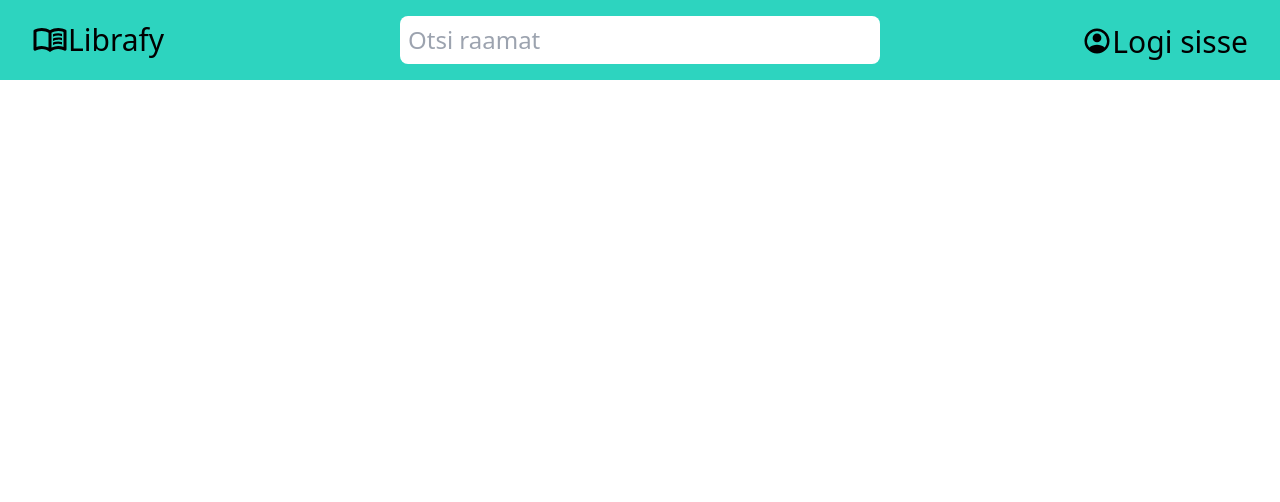
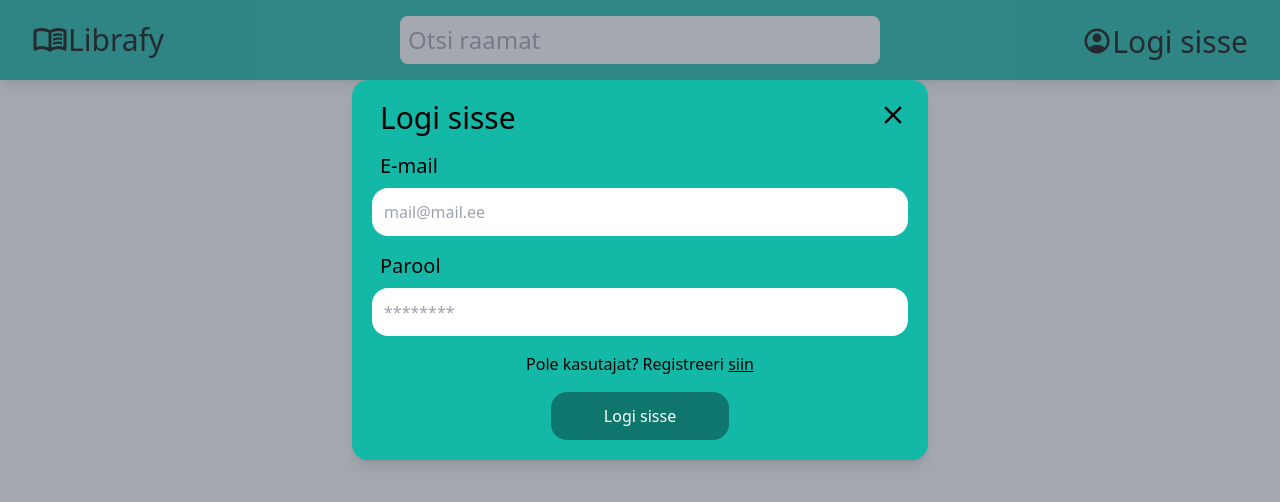
Before and after one commit to GardoKirsipuu/Librafy, a Nuxt app: page /book/1 in a window 1280 px wide. Both pictures are taken after a click on the link "Logi sisse". Shown: the top 502 px of the page. Built offline with nearby package versions, Linux system fonts and the light colour scheme; no server answers; the database is empty.

Commit message:
Merged Auth with master

```diff
--- a/app.vue
+++ b/app.vue
@@ -1,11 +1,12 @@
 <template>
   <div>
-    <TheHeader @search="search = search"/>
+    <TheHeader @search="search = search" :user="user"/>
     <NuxtPage :search-value="search" />
   </div>
 </template>
 
 <script setup>
+const user = useSupabaseUser()
 
 const search = useState('search')
 
--- /dev/null
+++ b/components/Dropdown.vue
@@ -0,0 +1,30 @@
+<template>
+    <ul class="text-xl flex flex-col text-start bg-teal-500 p-3 gap-y-2 shadow-2xl divide-y-2 divide-black">
+        <li class="flex flex-row items-center mx-auto" @click="logName">
+            <Icon name="material-symbols:add"/>
+            <p>Lisa raamat</p>
+        </li>
+        <li class="flex flex-row items-center mx-auto pt-2" @click="logout">
+            <Icon name="material-symbols:logout"/>
+            <p>Logi välja</p>
+        </li>
+    </ul>
+</template>
+
+<script setup>
+const props = defineProps(['user'])
+
+const client = useSupabaseAuthClient()
+
+const logout = async () => {
+    const { error } = await client.auth.signOut()
+    if (error) {
+        console.log(error)
+    }
+}
+
+const logName = () => {
+    console.log(props.user.user_metadata)
+}
+
+</script>
--- /dev/null
+++ b/components/LoginModal.vue
@@ -0,0 +1,58 @@
+<template>
+    <div class="fixed inset-0 bg-gray-600 bg-opacity-50 overflow-y-auto f-full w-full">
+        <div class="relative inset-y-20 mx-auto p-5 sm:w-[36rem] w-11/12 shadow-lg rounded-2xl bg-teal-500">
+            <div class="flex flex-row text-3xl justify-between">
+                <h1 class="mx-2">Logi sisse</h1>
+                <Icon @click="$emit('closeModal')" class="text-3xl cursor-pointer" name="material-symbols:close" />
+            </div>
+            <form @submit.prevent="handleSignin" class="mt-4 grid justify-items-center">
+                <label class="justify-self-start mb-2 ml-2 text-xl" for="email">E-mail</label>
+                <input class="rounded-2xl p-3 mb-4 w-full focus:outline-none focus:ring" placeholder="mail@mail.ee" type="email" v-model="emailLogin" id="email" no-filter/>
+                <label class="justify-self-start mb-2 ml-2 text-xl" for="parool">Parool</label>
+                <input class="rounded-2xl p-3 mb-4 w-full focus:outline-none focus:ring" placeholder="********" v-model="paroolLogin" type="password" id="parool"/>
+                <p class="text-red-500 text-center font-semibold">{{message}}</p>
+                <p class="text-center mb-4">Pole kasutajat? Registreeri <a class="underline font-normal cursor-pointer hover:font-semibold" @click="$emit('changeModal')">siin</a></p>
+                <button class="rounded-2xl p-3 w-1/3 bg-teal-700 text-white transition hover:bg-teal-800 hover:scale-105">Logi sisse</button>
+            </form>
+        </div>
+    </div>
+</template>
+
+<script setup>
+const emit = defineEmits(['closeModal'])
+const client = useSupabaseAuthClient()
+const emailLogin = ref("")
+const paroolLogin = ref("")
+const message = ref("")
+
+const handleSignin = async ({email, parool}) => {
+    if (emailLogin.value === "" || paroolLogin.value === "") {
+        message.value = "Palun täida kõik väljad"
+        console.log(emailLogin.value, paroolLogin.value)
+        return
+    }
+
+    const { user, error } = await client.auth.signInWithPassword({
+        email: emailLogin.value,
+        password: paroolLogin.value
+    })
+
+    if (error) {
+        if (error.message === "Invalid login credentials") {
+            message.value = "Vale e-mail või parool"
+            console.log(emailLogin.value, paroolLogin.value)
+        } else {
+            message.value = error.message
+        }
+        return
+    } else {
+        alert("Sisselogimine õnnestus")
+        closeClick()
+        return user;
+    }
+}
+
+const closeClick = () => {
+    emit('closeModal')
+}
+</script>
--- /dev/null
+++ b/components/RegisterModal.vue
@@ -0,0 +1,89 @@
+<template>
+    <div class="fixed inset-0 bg-gray-600 bg-opacity-50 overflow-y-auto f-full w-full">
+        <div class="relative inset-y-20 mx-auto p-5 sm:w-[36rem] w-11/12 shadow-lg rounded-2xl bg-teal-500">
+            <div class="flex flex-row text-3xl justify-between">
+                <h1 class="">Registreeri</h1>
+                <Icon @click="closeClick()" class="text-3xl cursor-pointer" name="material-symbols:close" />
+            </div>
+            <form @submit.prevent="handleSignup" class="mt-4 grid justify-items-center">
+                <label class="justify-self-start mb-2 ml-2 text-xl">E-post</label>
+                <input class="rounded-2xl p-3 mb-3 w-full focus:outline-none focus:ring" type="email" placeholder="mail@mail.ee" v-model="email"/>
+                <label class="justify-self-start mb-2 ml-2 text-xl">Eesnimi</label>
+                <input class="rounded-2xl p-3 mb-3 w-full focus:outline-none focus:ring" placeholder="Eesnimi" v-model="eesnimi"/>
+                <label class="justify-self-start mb-2 ml-2 text-xl">Perenimi</label>
+                <input class="rounded-2xl p-3 mb-3 w-full focus:outline-none focus:ring" placeholder="Perenimi" v-model="perenimi"/>
+                <label class="justify-self-start mb-2 ml-2 text-xl">Isikukood</label>
+                <input class="rounded-2xl p-3 mb-3 w-full focus:outline-none focus:ring" placeholder="Isikukood" v-model="isikukood"/>
+                <label class="justify-self-start mb-2 ml-2 text-xl">Parool</label>
+                <input class="rounded-2xl p-3 mb-3 w-full focus:outline-none focus:ring" type="password" placeholder="Parool" v-model="parool"/>
+                <label class="justify-self-start mb-2 ml-2 text-xl">Parool uuesti</label>
+                <input class="rounded-2xl p-3 mb-3 w-full focus:outline-none focus:ring" type="password" placeholder="Parool uuesti" v-model="paroolUuesti"/>
+                <button type="submit" class="rounded-2xl p-3 sm:w-1/3 bg-teal-700 text-white transition hover:bg-teal-800 hover:scale-105">Loo kasutaja</button>
+            </form>
+        </div>
+    </div>
+</template>
+
+<script setup>
+const emit = defineEmits(['closeModal'])
+const client = useSupabaseAuthClient()
+
+const email = ref("")
+const eesnimi = ref("")
+const perenimi = ref("")
+const isikukood = ref("")
+const parool = ref("")
+const paroolUuesti = ref("")
+
+const handleSignup = async () => {
+    if (email.value === "" || eesnimi.value === "" || perenimi.value === "" || isikukood.value === "" || parool.value === "" || paroolUuesti.value === "") {
+        alert("Täida kõik väljad!")
+        return
+    }
+
+    if (isikukood.value.length !== 11) {
+        alert("Isikukood peab olema 11 tähemärki pikk!")
+        return
+    }
+
+    if (isikukood.value.match(/^[0-9]+$/) === null) {
+        alert("Isikukood peab olema ainult numbrid!")
+        return
+    }
+
+    if (parool.value.length < 8) {
+        alert("Parool peab olema vähemalt 8 tähemärki pikk!")
+        return
+    }
+
+    if (parool.value !== paroolUuesti.value) {
+        alert("Paroolid ei kattu!")
+        return
+    }
+
+    const { user, error } = await client.auth.signUp({
+        email: email.value,
+        password: parool.value,
+        options: {
+            data: {
+                eesnimi: eesnimi.value,
+                perenimi: perenimi.value,
+                isikukood: isikukood.value
+            }
+        }
+    })
+
+    if (error) {
+        alert(error.message)
+        return
+    } else {
+        alert("Kasutaja loodud!")
+        return user
+        closeClick()
+    }
+}
+
+const closeClick = () => {
+    emit('closeModal')
+}
+</script>
--- a/components/TheHeader.vue
+++ b/components/TheHeader.vue
@@ -1,23 +1,35 @@
 <template>
-    <div class="max-w-screen py-4 flex flex-row flex-wrap justify-center items-center bg-teal-400">
+    <div class="max-w-screen py-4 flex flex-row flex-wrap justify-center items-center bg-teal-500 shadow-lg">
         <div class="md:order-1 basis-1/2 md:basis-1/4 md:text-3xl text-2xl px-8">
             <NuxtLink class="flex flex-row" to="/">
                 <Icon class="md:text-4xl text-3xl" name="material-symbols:menu-book-outline" />
                 <p>Librafy</p>
             </NuxtLink>
         </div>
-        <div class="md:order-3 basis-1/2 md:basis-1/4 text-end pr-8 md:text-3xl text-2xl">
+        <div v-if="!props.user" class="md:order-3 basis-1/2 md:basis-1/4 text-end pr-8 md:text-3xl text-2xl">
             <Icon name="material-symbols:account-circle" />
-            <a href="#" class="align-middle">Logi sisse</a>
+            <a href="#" class="align-middle" @click="showLoginModal = !showLoginModal">Logi sisse</a>
+        </div>
+        <div v-else class="md:order-3 basis-1/2 md:basis-1/4 text-end pr-8 md:text-3xl text-2xl relative">
+            <Icon name="material-symbols:account-circle" @click="showDropdown = !showDropdown" class="cursor-pointer"/>
+            <a href="#" @click="showDropdown = !showDropdown" class="align-middle">{{ props.user.user_metadata.eesnimi }}</a>
+            <Dropdown v-show="showDropdown" @mouseleave="showDropdown = false" :user="props.user" class="absolute md:right-4 right-0 md:rounded-2xl rounded-l-2xl"/>
         </div>
         <div class="md:order-2 basis-full md:basis-2/4 text-center mt-4 md:mt-0">
             <input class="w-3/4 text-2xl rounded-lg py-2 px-2" placeholder="Otsi raamat" v-model="search" @input="$emit('search', search)"/>
         </div>
     </div>
+
+    <LoginModal v-show="showLoginModal" @close-modal="showLoginModal = !showLoginModal" @change-modal="showLoginModal = !showLoginModal, showRegisterModal = !showRegisterModal"/>
+    <RegisterModal v-show="showRegisterModal" @close-modal="showRegisterModal = !showRegisterModal" />
 </template>
 
 <script setup>
 
 const search = useState('search')
+const props = defineProps(['user'])
+const showLoginModal = ref(false)
+const showRegisterModal = ref(false)
+const showDropdown = ref(false)
 
 </script>
```
Also changed, not shown: middleware/auth.js (added, +7 -0 lines).
